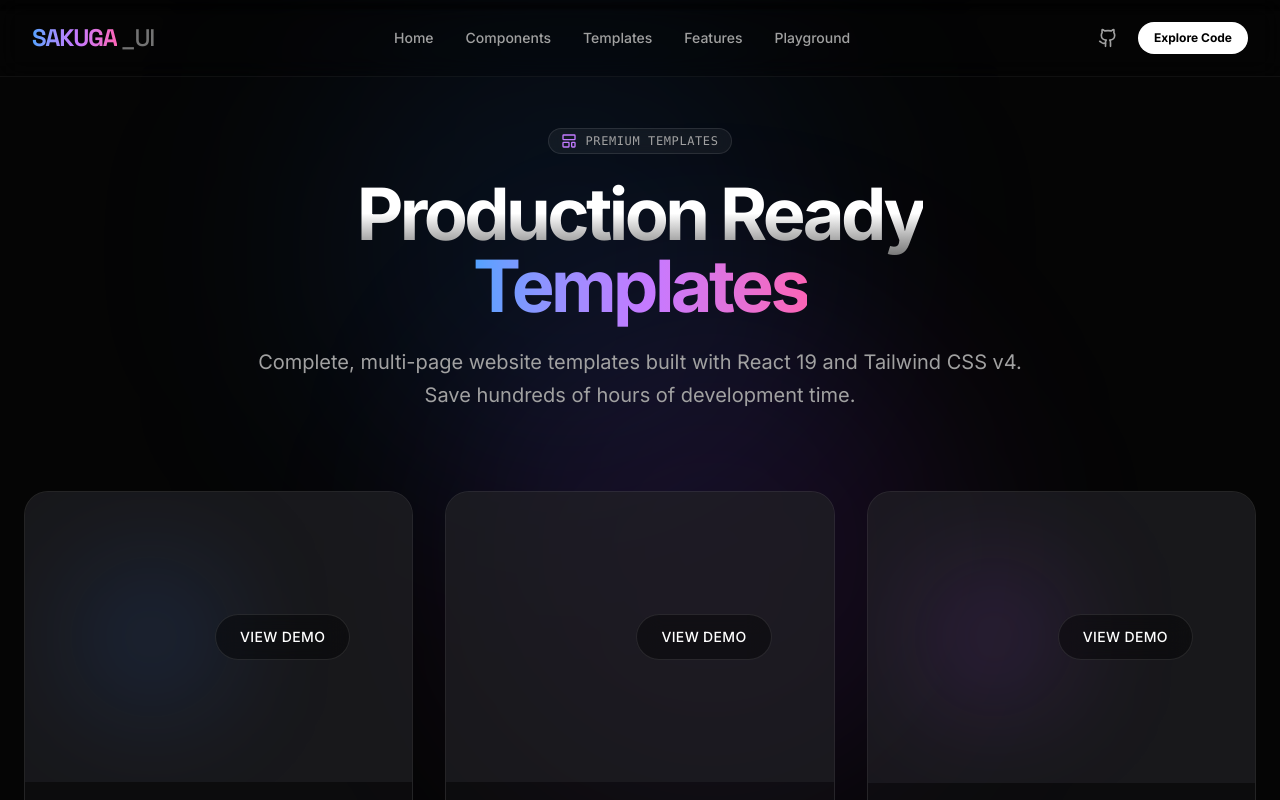
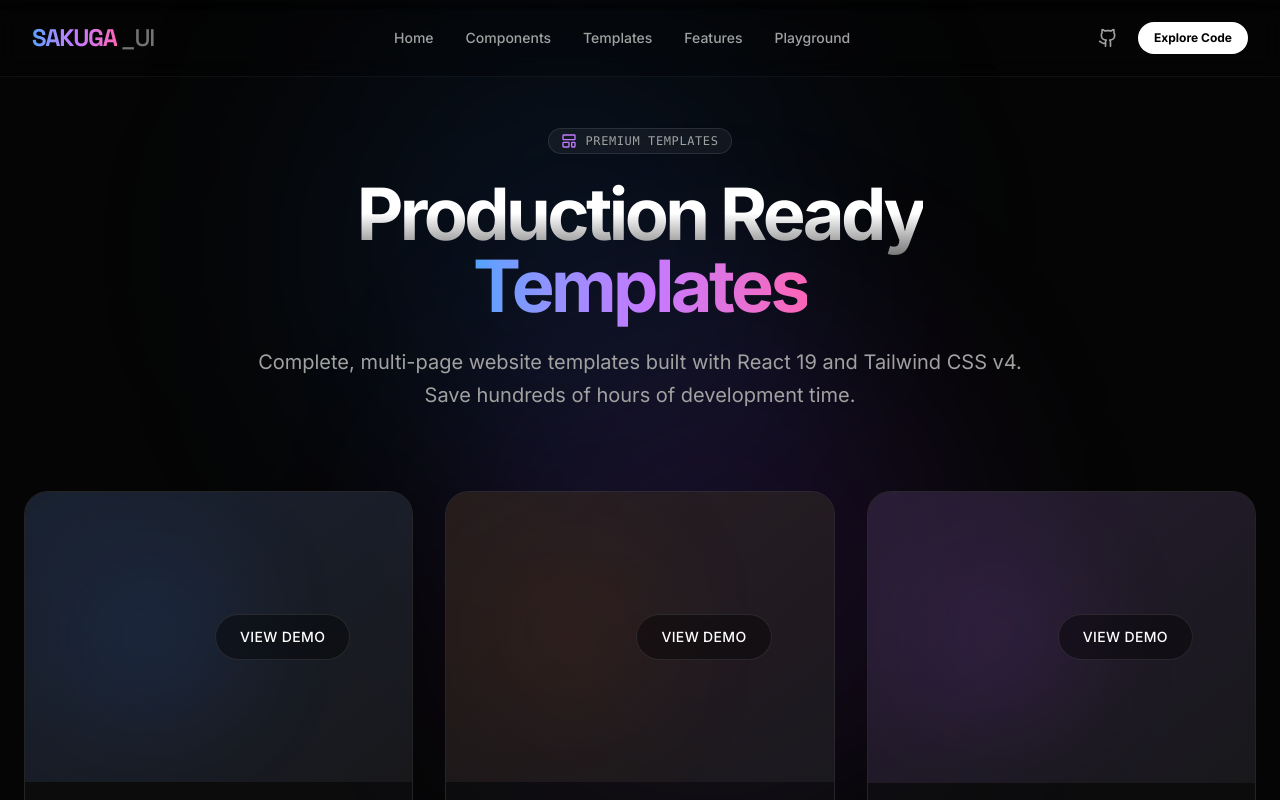
Before and after one commit to prateekraiger/sakuga-ui, a React (Vite) app: page /templates in a window 1280 px wide. Shown: the top 800 px of the page. Built offline with nearby package versions, Linux system fonts and the light colour scheme.

Commit message:
working colour map

```diff
--- a/src/pages/Templates.tsx
+++ b/src/pages/Templates.tsx
@@ -2,6 +2,15 @@
 import { Link } from 'react-router-dom';
 import { ArrowRight, LayoutTemplate, ShoppingCart, Star, Check } from 'lucide-react';
 import { Header } from '../components/layouts';
+
+const colorMap: Record<string, { from: string; glow: string }> = {
+  blue: { from: 'from-blue-500/20', glow: 'bg-blue-500/20' },
+  purple: { from: 'from-purple-500/20', glow: 'bg-purple-500/20' },
+  emerald: { from: 'from-emerald-500/20', glow: 'bg-emerald-500/20' },
+  amber: { from: 'from-amber-500/20', glow: 'bg-amber-500/20' },
+  pink: { from: 'from-pink-500/20', glow: 'bg-pink-500/20' },
+  'from-amber-800 to-amber-950': { from: 'from-amber-800/20', glow: 'bg-amber-800/20' },
+};
 
 const Templates: React.FC = () => {
   const templates = [
@@ -115,10 +124,10 @@
                     >
                         {/* Preview Placeholder */}
                         <Link to={template.path} className="aspect-[4/3] bg-zinc-800/50 relative overflow-hidden group-hover:opacity-90 transition-opacity">
-                            <div className={`absolute inset-0 bg-gradient-to-br from-${template.color}-500/20 to-transparent opacity-50`} />
+                            <div className={`absolute inset-0 bg-gradient-to-br ${(colorMap[template.color] || colorMap.blue).from} to-transparent opacity-50`} />
 
                             <div className="absolute inset-0 flex items-center justify-center">
-                                <div className={`w-32 h-32 rounded-full bg-${template.color}-500/20 blur-3xl`} />
+                                <div className={`w-32 h-32 rounded-full ${(colorMap[template.color] || colorMap.blue).glow} blur-3xl`} />
                                 <div className="relative z-10 px-6 py-3 bg-black/40 backdrop-blur-md border border-white/10 rounded-full text-sm font-medium tracking-wide uppercase">
                                     View Demo
                                 </div>
```
